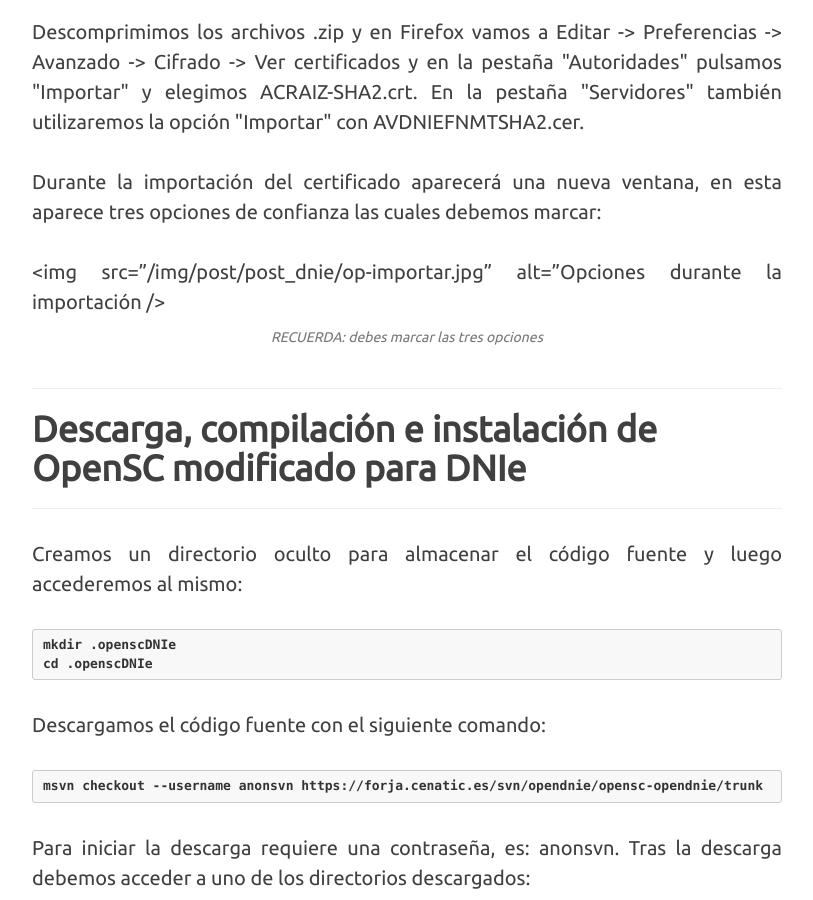
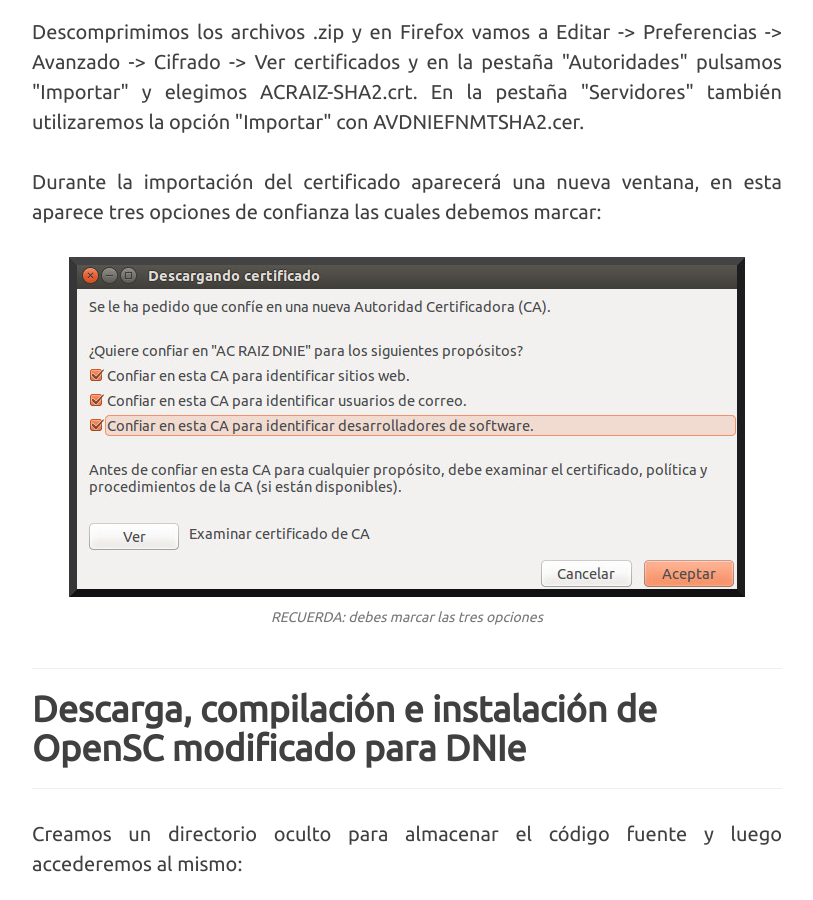
Before and after one commit to R12Leal/R12Leal.github.io, a Jekyll site: the page built from _posts/2015-10-15-dnie-ubuntu.markdown, in a window 1280 px wide and 900 px high, scrolled down 3570 px. Shown: the whole window, without its empty margins (233-1046 px from the left). Built offline with Jekyll 4.4.1, drawn with Linux system fonts in a browser that asks for light colours; nearby versions of some CDN libraries; comment, search, counter and statistics services are not loaded.

Commit message:
Update 09/11/2015

```diff
--- a/_posts/2015-10-15-dnie-ubuntu.markdown
+++ b/_posts/2015-10-15-dnie-ubuntu.markdown
@@ -56,7 +56,7 @@
 <p>Son AC Raíz (archivo: "pkcs1-sha256WithRSAEncryption") y AV DNIE FNMT (archivo: "pkcs1-sha256WithRSAEncryption").</p>
 <p>Descomprimimos los archivos .zip y en Firefox vamos a Editar -> Preferencias -> Avanzado -> Cifrado -> Ver certificados y en la pestaña "Autoridades" pulsamos "Importar" y elegimos ACRAIZ-SHA2.crt. En la pestaña "Servidores" también utilizaremos la opción "Importar" con AVDNIEFNMTSHA2.cer.</p>
 <p>Durante la importación del certificado aparecerá una nueva ventana, en esta aparece tres opciones de confianza las cuales debemos marcar:</p>
-<img src="/img/post/post_dnie/op-importar.jpg" alt="Opciones durante la importación />
+<img src="/img/post/post_dnie/op-importar.jpg" alt="Opciones durante la importación" />
 <span class="caption text-muted">RECUERDA: debes marcar las tres opciones</span>
 <hr />
 <h2 class="section-heading">Descarga, compilación e instalación de OpenSC modificado para DNIe</h2>
```
